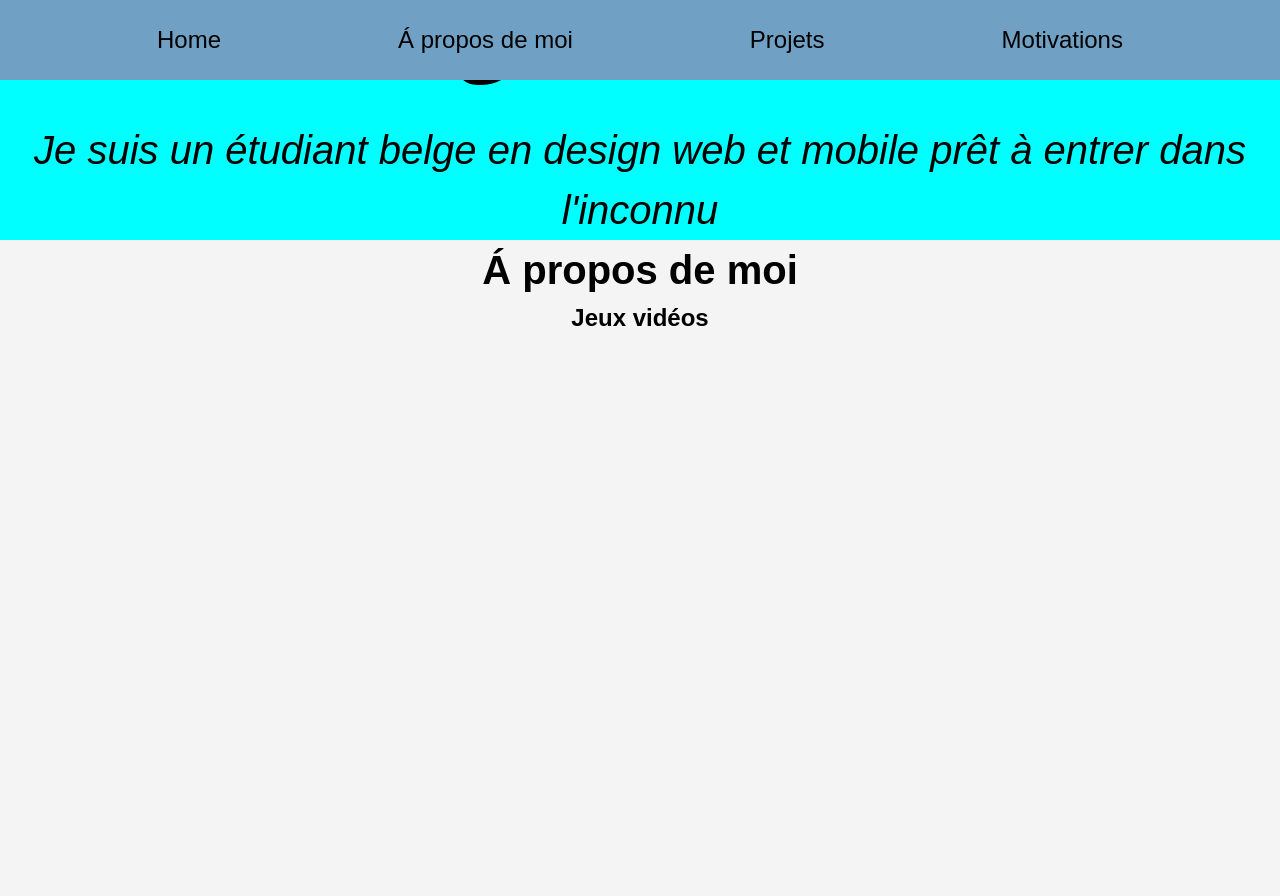
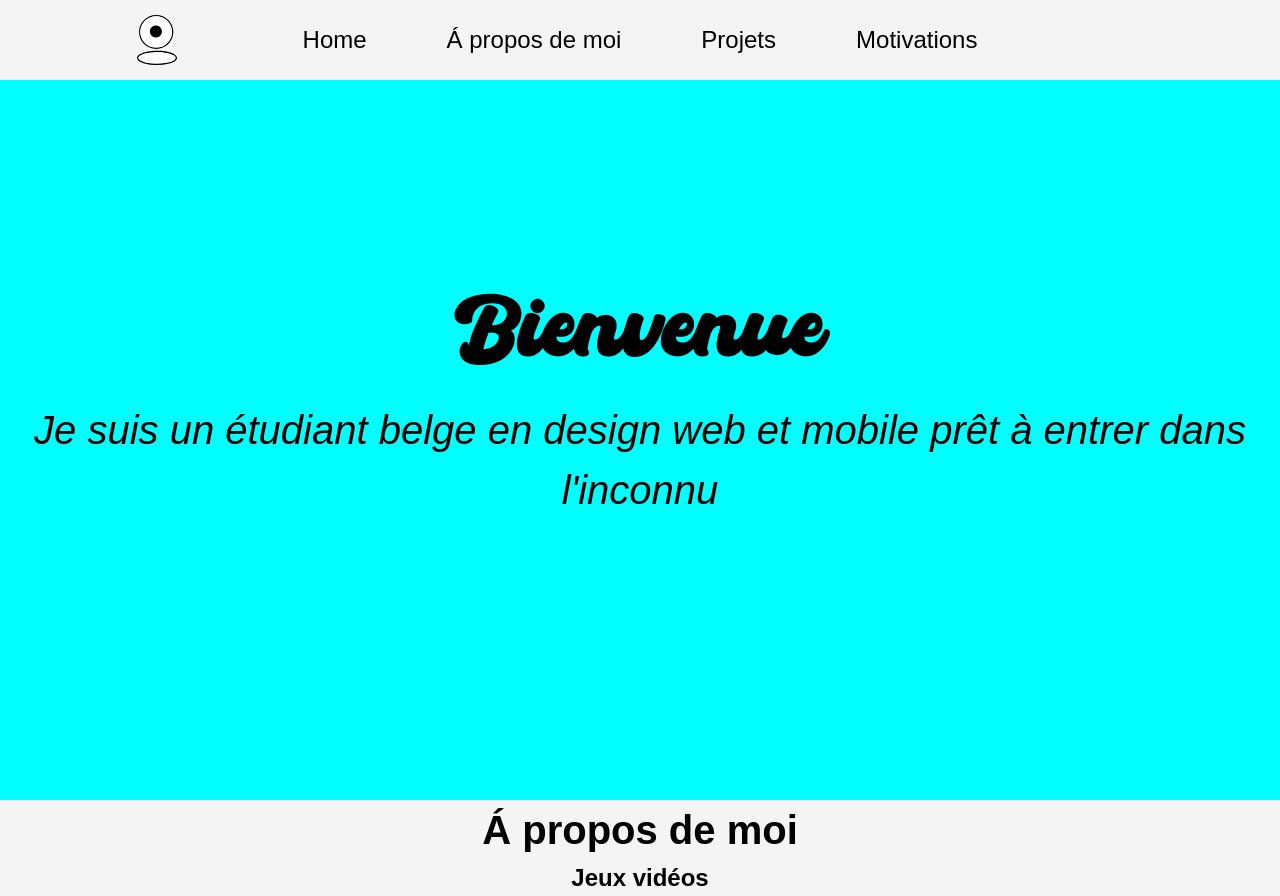
Before and after one commit to dewfrjo/TFA-Portfolio, a PHP site: page / in a window 1280 px wide. Before the commit the page ends 326 px from the top, so only its background shows below. Run offline with PHP 8.4, Linux system fonts and the light colour scheme; style sheets or scripts are compiled from the project's sources; some web fonts are replaced.

Commit message:
mise a niveau du menu et logo

```diff
--- a/src/styles/components/_home.scss
+++ b/src/styles/components/_home.scss
@@ -3,4 +3,8 @@
 
     margin: 0 0 0 -17px;
     width: 100vw;
+    height: 100vh;
+    display: flex;
+    flex-direction: column;
+    justify-content: center;
 }
--- a/src/styles/components/_menu.scss
+++ b/src/styles/components/_menu.scss
@@ -9,7 +9,7 @@
     &__burger {
         position: fixed;
         top: 7px;
-        right: 37px;
+        right: 17px;
         z-index: 100;
         cursor: pointer;
         height: 40px;
@@ -162,6 +162,15 @@
     border-style: none;
 }
 
+.logo {
+    display: flex;
+    position: fixed;
+    height: 40px;
+    width: 40px;
+    z-index: 100;
+    margin-top: 2%;
+}
+
 @media (min-width: 819px) {
     .menu__burger {
         display: none;
@@ -169,6 +178,12 @@
 }
 
 @media (min-width: 820px) {
+    .logo {
+        margin: 15px 0 0 5em;
+        position: fixed;
+        height: 50px;
+    }
+
     .menu__links-container {
         display: flex;
         justify-content: space-around;
@@ -185,7 +200,7 @@
         padding: 0;
         position: fixed;
         width: 100%;
-        background-color: #70A1C4;
+        background-color: #F4F4F4;
         transform: none;
     }
 
@@ -193,6 +208,7 @@
         opacity: 1;
         pointer-events: all;
         transform: none;
+        padding: 20px;
     }
 
     .menu__el a {
@@ -218,6 +234,6 @@
         color: black;
         margin: 0 auto;
         align-items: center;
-        justify-content: space-evenly;
+        justify-content: center;
     }
 }
--- a/www/templates/index.twig
+++ b/www/templates/index.twig
@@ -23,9 +23,7 @@
 </head>
 <body>
   <header>
-
-  {# <img src="assets/images/" alt="Logo qui représente un oeil d'un de mes dessins"> #}
-
+    <a class="logo" href="index.php"><img src="assets/images/logo.svg" alt="Logo qui représente un oeil d'un de mes dessins"></a>
     <nav class="sticky-menu menu sticky">
       <div class="menu__burger burger">
         <p class="Tbtn">menu</p>
```
Also changed, not shown: src/assets/images/ deco-hover-menu.svg (added), src/assets/images/deco-btn-action.svg (added), src/assets/images/deco-btn-motiv.svg (added).
